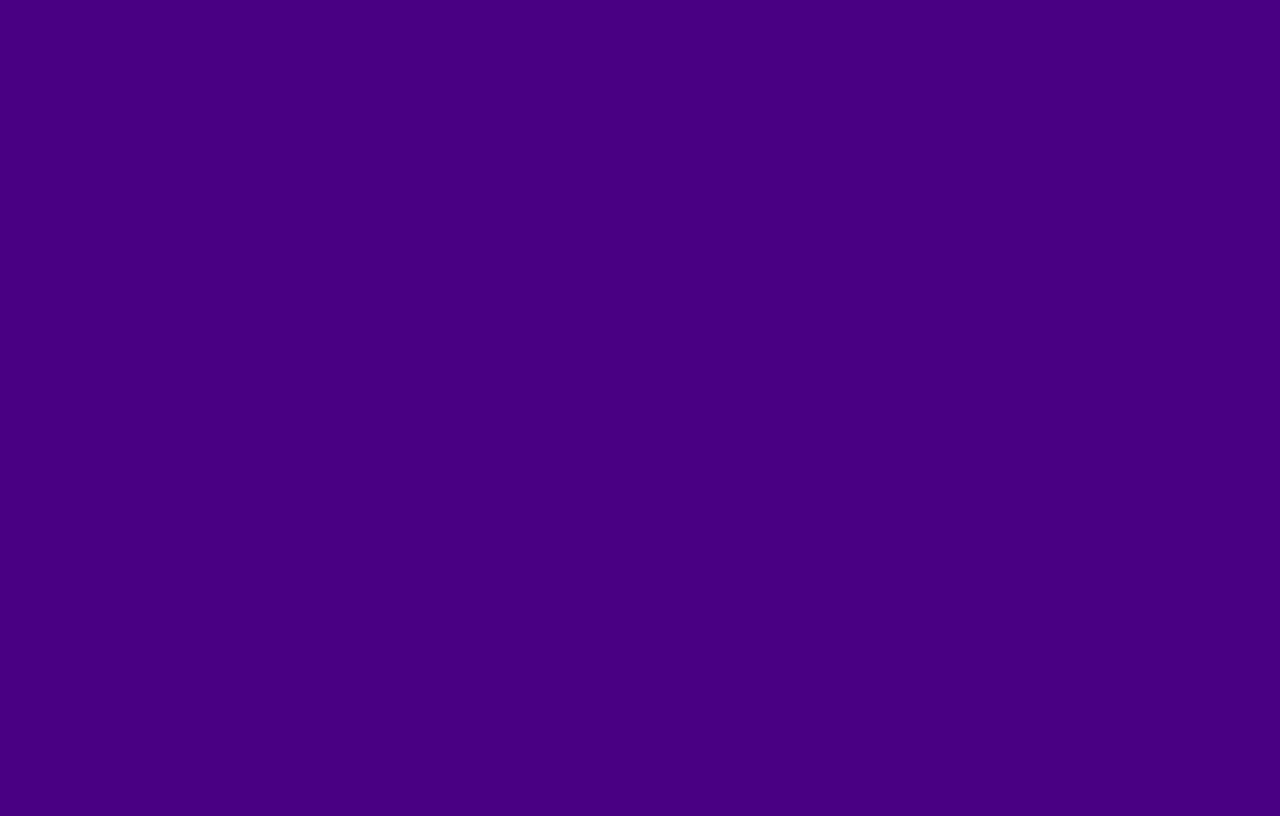
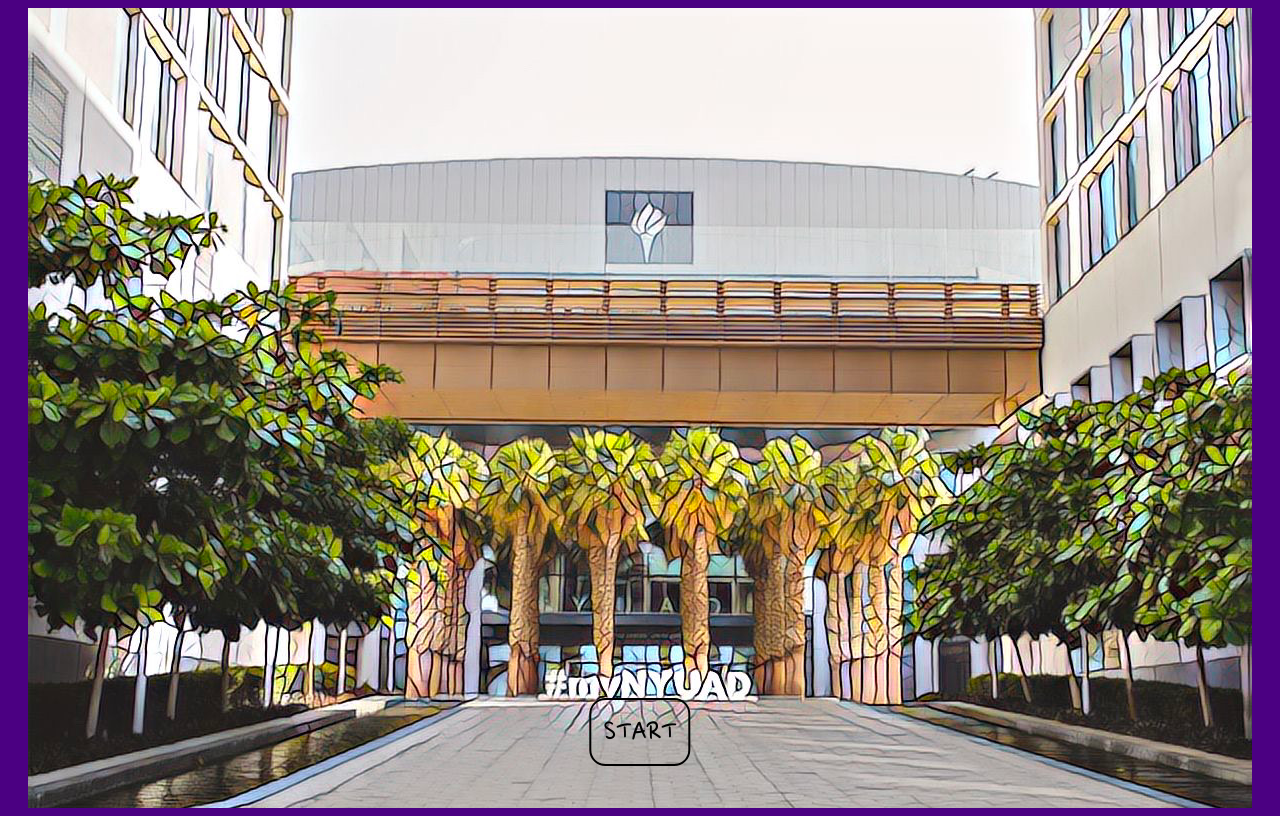
Before and after one commit to kash-jay/fairwell-nyuad, a plain HTML site: page campus.html in a window 1280 px wide. Drawn offline with Linux system fonts and the light colour scheme.

Commit message:
Fixed welcome center page

```diff
--- a/campus.html
+++ b/campus.html
@@ -8,6 +8,9 @@
 </head>
 <body>
     <div id="wc-wrapper">
+        <div id="go-up-btn" class="button">
+            START
+        </div>
     </div>
     <div id="ground-floor">
     </div>
--- a/style.css
+++ b/style.css
@@ -1,9 +1,8 @@
 @import url('https://fonts.googleapis.com/css2?family=Nanum+Pen+Script&display=swap');
 
 body {
-color:white;
-background-color:#4B0082;
-
+    color:white;
+    background-color:#4B0082;
 }
 
 .image{
@@ -14,36 +13,65 @@ background-color:#4B0082;
     border:none;
     Position: relative;
     left:35%;
-
 }
 
 #home-wrapper {
-     z-index: 1;
+    z-index: 1;
     display: flex;
     justify-content: center;
     align-items: center;
     flex-direction: column;
 }
 
-#start-button {
-     z-index: 1;
+.button {
+    z-index: 1;
     font-size: 32px;
-    border: 2px solid white;
     border-radius: 16px;
     padding: 12px;
     cursor: pointer;
-  font-family: 'Nanum Pen Script', cursive;
+    font-family: 'Nanum Pen Script', cursive;
 }
+
+#start-button {
+    border: 2px solid white;
+    scale: 1;
+    transition: 0.2s all ease;
+}
+
 #start-button:hover{
     color:#FFC300 ;
     border: 2px solid #FFC300;
+    scale: 1.1;
 }
 
 #wc-wrapper {
+    height: 100vh;
+    width: 100%;
     z-index: 1;
     background-color: white;
     background-image: url(./images/wc.JPG);
     background-repeat: no-repeat;
     background-attachment: fixed;
     background-position: center;
+    /* display: flex;
+    justify-content: center;
+    align-items: center; */
+    background-color:#4B0082;
+    border-radius: 16px;
+    position: relative;
 }
+
+#go-up-btn {
+    position: absolute;
+    bottom: 1%;
+    left: 50%;
+    transform: translate(-50%, -50%);
+    border: 2px solid black;
+    color: black;
+    scale: 1;
+    transition: 0.2s all ease;
+}
+
+#go-up-btn:hover {
+    scale: 1.1;
+}
```
Also changed, not shown: index.html (+4 -8 lines), 14 other files.
